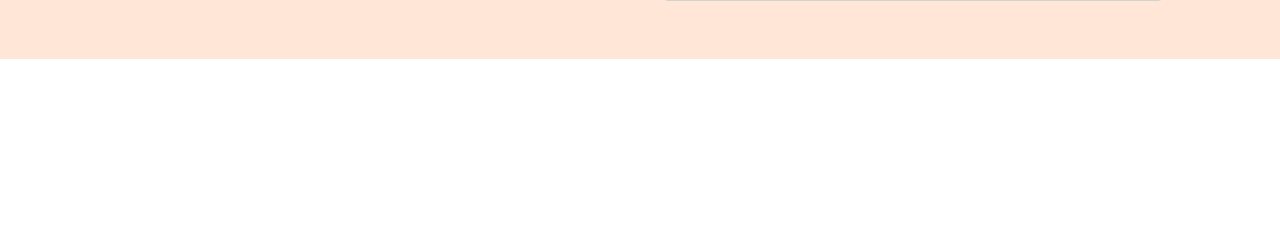
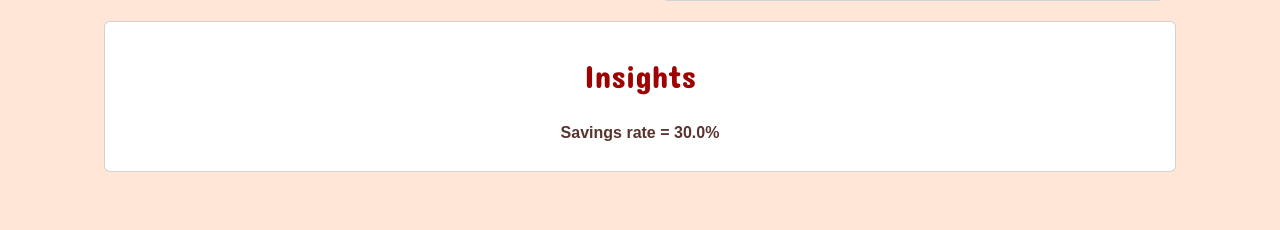
Before and after one commit to daisof06-git/Final-project-CS50, a Flask app: page /stats in a window 1280 px wide. Shown: the part 1184-1414 px from the top of the page. Before the commit the page ends 1243 px from the top, so only its background shows below. Run offline with Flask 3, Linux system fonts and the light colour scheme; a user stored in the database is signed in; data comes from the database, SQL or seed files in the repository; both versions use the stored data as it was after the commit; some libraries are stand-ins or nearby versions; some web fonts are replaced.

Commit message:
insights

```diff
--- a/app.py
+++ b/app.py
@@ -4,7 +4,7 @@ from cs50 import SQL
 from flask import Flask, flash, redirect, render_template, request, session, jsonify
 from flask_session import Session
 from werkzeug.security import check_password_hash, generate_password_hash
-from helpers import login_required, usd, get_month_summary, get_budget_summary
+from helpers import login_required, usd, get_month_summary, get_budget_summary, get_savings_rate
 from datetime import date
 
 
@@ -610,8 +610,6 @@ def logout():
 def stats():
     id = session["user_id"]
     username = db.execute("SELECT * FROM users WHERE id = ?", id)[0]["username"]
-    #get date
-    year_month = date.today().strftime('%Y-%m')
 
     #get_summary as actual
     actual = get_month_summary(id)
@@ -621,8 +619,12 @@ def stats():
     budget = get_budget_summary(id)
     budget["jars"] = budget.pop("jars_total")
 
+    #savings rate
+    savings_rate = get_savings_rate(id)
+
     if request.method == "GET":
-        return render_template("stats.html", username = username, actual=actual, budget = budget)
+        return render_template("stats.html", username = username, actual=actual, budget = budget, savings_rate = savings_rate)
+
 
 @app.route("/api/jar_distribution", methods = ["GET", "POST"])
 @login_required
--- a/helpers.py
+++ b/helpers.py
@@ -68,3 +68,14 @@ def get_budget_summary(user_id):
         "jars_total": jars_total,
         "balance": balance,
         }
+
+def get_savings_rate(user_id):
+    summary = get_month_summary(user_id)
+    income = summary["income"]
+
+    if income > 0:
+        rate = (summary["savings"]/income) * 100
+        return round(rate,1)
+
+    else:
+        return None
--- a/templates/stats.html
+++ b/templates/stats.html
@@ -54,6 +54,14 @@
                     </div>
                 </div>
             </div>
+        </div>
+        <div class = "card">
+            <h2 class = "card-title">Insights</h2>
+            {% if savings_rate is not none %}
+                <p>Savings rate = {{savings_rate}}%</p>
+            {% else %}
+                <p>Savings rate = No income logged in yet this month</p>
+            {% endif %}
         </div>
     </div>
 
```
Also changed, not shown: budget.db, 2 other files.
